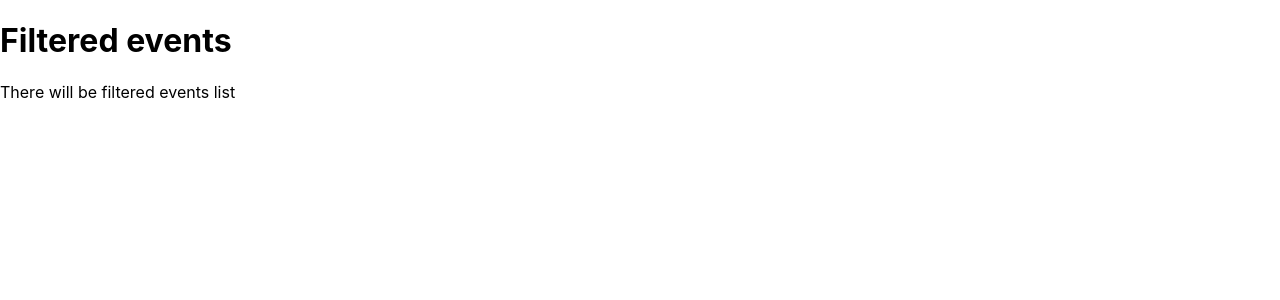
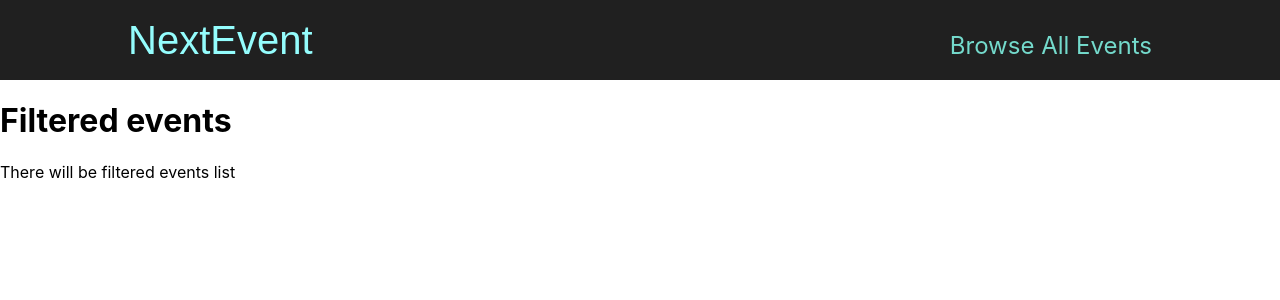
Before and after one commit to mistical2008/03-prj-routing, a Next.js app: page /events in a window 1280 px wide. Shown: the top 300 px of the page. Built offline with nearby package versions, Linux system fonts and the light colour scheme.

Commit message:
add: common layout wrapper

```diff
--- /dev/null
+++ b/components/layout/layout.js
@@ -0,0 +1,14 @@
+import MainHeader from "./main-header";
+
+function LayoutWrapper({children}) {
+  return (
+    <>
+      <MainHeader />
+      <main>
+        {children}
+      </main>
+    </>
+  )
+}
+
+export default LayoutWrapper;
--- /dev/null
+++ b/components/layout/main-header.js
@@ -0,0 +1,21 @@
+import Link from 'next/link';
+import styles from './main-header.module.css';
+
+function MainHeader() {
+  return (
+    <header className={styles.header}>
+      <div className={styles.logo}>
+        <Link href="/">NextEvent</Link>
+      </div>
+      <nav className={styles.navigation}>
+        <ul>
+          <li>
+            <Link href="/events">Browse All Events</Link>
+          </li>
+        </ul>
+      </nav>
+    </header>
+  )
+}
+
+export default MainHeader;
--- /dev/null
+++ b/components/layout/main-header.module.css
@@ -0,0 +1,47 @@
+.header {
+  width: 100%;
+  display: flex;
+  justify-content: space-between;
+  align-items: baseline;
+  padding: 1rem 10%;
+  height: 5rem;
+  background-color: #202020;
+}
+
+.logo {
+  font-size: 1.5rem;
+  color: white;
+  font-family: 'Fira', sans-serif;
+  height: 100%;
+  display: flex;
+  justify-content: center;
+  align-items: center;
+  color: #94fdfd;
+}
+
+.logo a {
+  text-decoration: none;
+  color: #94fdfd;
+}
+
+.navigation ul {
+  list-style: none;
+  padding: 0;
+  margin: 0;
+}
+
+.navigation a {
+  text-decoration: none;
+  color: #74dacc;
+  font-size: 1rem;
+}
+
+@media (min-width: 768px) {
+  .logo {
+    font-size: 2.5rem;
+  }
+
+  .navigation a {
+    font-size: 1.5rem;
+  }
+}
--- a/pages/_app.js
+++ b/pages/_app.js
@@ -1,7 +1,12 @@
 import '../styles/globals.css'
+import LayoutWrapper from '../components/layout/layout';
 
-function MyApp({ Component, pageProps }) {
-  return <Component {...pageProps} />
+function MyApp({Component, pageProps}) {
+  return (
+    <LayoutWrapper>
+      <Component {...pageProps} />
+    </LayoutWrapper>
+  )
 }
 
 export default MyApp
```
